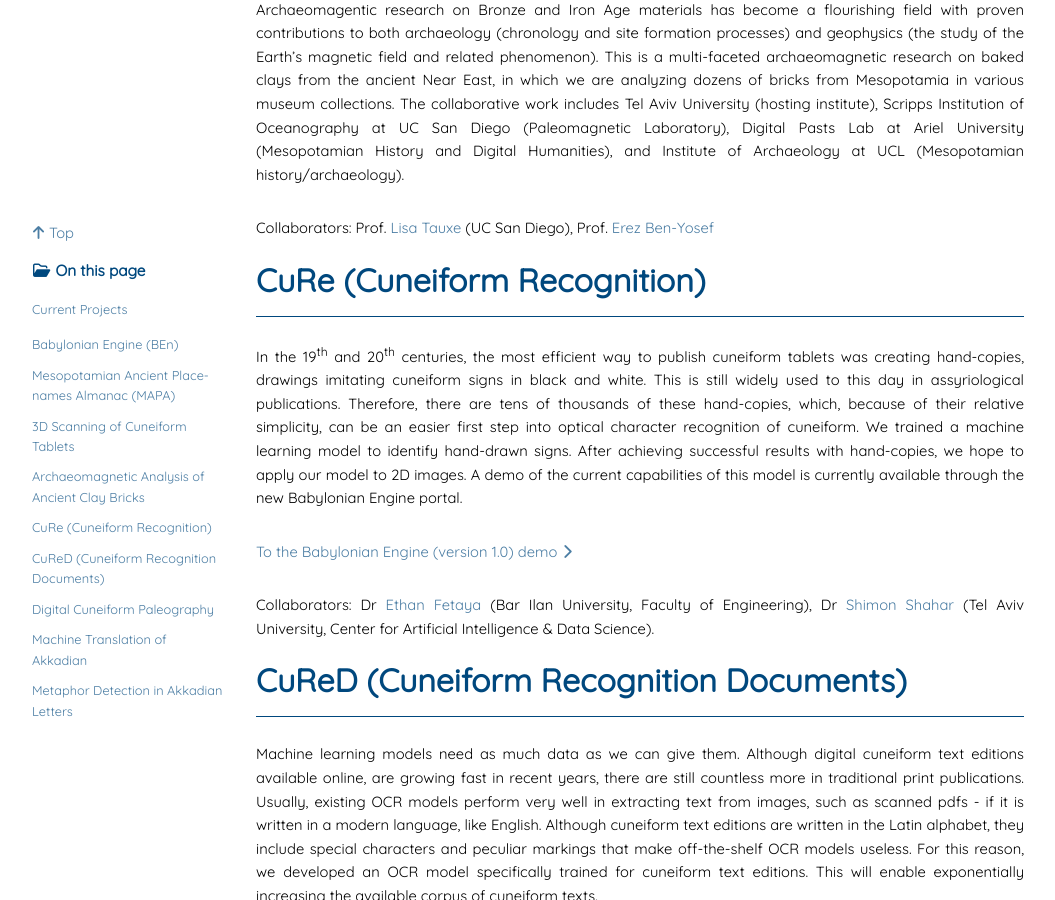
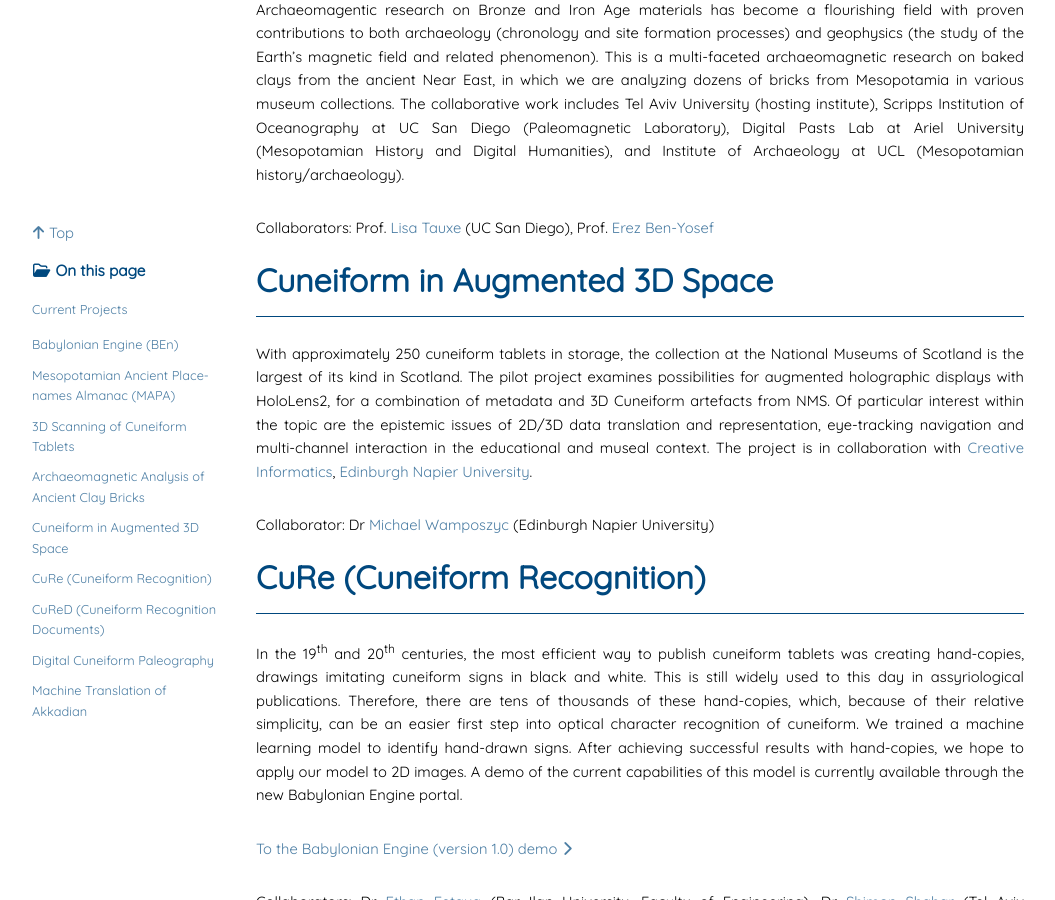
Before and after one commit to DigitalPasts/DigitalPasts.github.io, a Jekyll site: the page built from docs/projects.md, in a window 1280 px wide and 900 px high, scrolled down 1307 px. Shown: the whole window, without its empty margins (0-1055 px from the left). Built offline with Jekyll 4.4.1, drawn with Linux system fonts in a browser that asks for light colours; nearby versions of some CDN libraries.

Commit message:
Update projects.md

```diff
--- a/docs/projects.md
+++ b/docs/projects.md
@@ -28,6 +28,12 @@
 Archaeomagentic research on Bronze and Iron Age materials has become a flourishing field with proven contributions to both archaeology (chronology and site formation processes) and geophysics (the study of the Earth’s magnetic field and related phenomenon). This is a multi-faceted archaeomagnetic research on baked clays from the ancient Near East, in which we are analyzing dozens of bricks from Mesopotamia in various museum collections. The collaborative work includes Tel Aviv University (hosting institute), Scripps Institution of Oceanography at UC San Diego (Paleomagnetic Laboratory), Digital Pasts Lab at Ariel University (Mesopotamian History and Digital Humanities), and Institute of Archaeology at UCL (Mesopotamian history/archaeology).
 
 Collaborators: Prof. <a href="http://magician.ucsd.edu/" target="_blank">Lisa Tauxe</a> (UC San Diego), Prof. <a href="https://telaviv.academia.edu/ErezBenYosef" target="_blank">Erez Ben-Yosef</a>
+
+### Cuneiform in Augmented 3D Space
+
+With approximately 250 cuneiform tablets in storage, the collection at the National Museums of Scotland is the largest of its kind in Scotland. The pilot project examines possibilities for augmented holographic displays with HoloLens2, for a combination of metadata and 3D Cuneiform artefacts from NMS. Of particular interest within the topic are the epistemic issues of 2D/3D data translation and representation, eye-tracking navigation and multi-channel interaction in the educational and museal context. The project is in collaboration with <a href="https://uk.linkedin.com/in/wamposzyc" target="_blank">Creative Informatics</a>, <a href="https://www.napier.ac.uk/about-us" target="_blank">Edinburgh Napier University</a>.
+
+Collaborator: Dr <a href="https://uk.linkedin.com/in/wamposzyc" target="_blank">Michael Wamposzyc</a> (Edinburgh Napier University)
 
 ### CuRe (Cuneiform Recognition)
 
```
